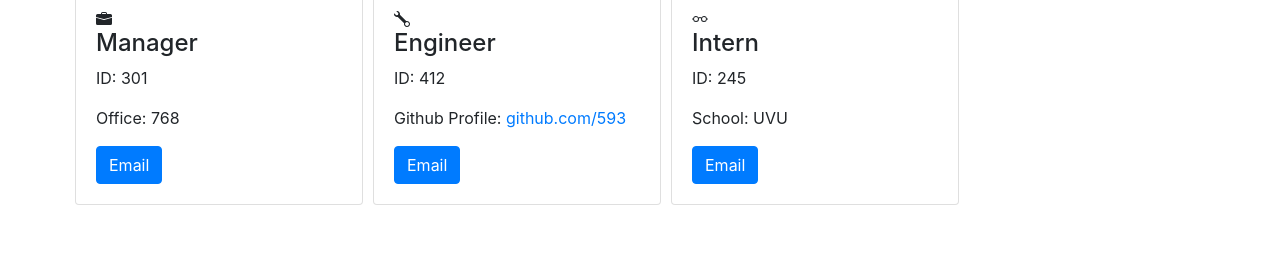
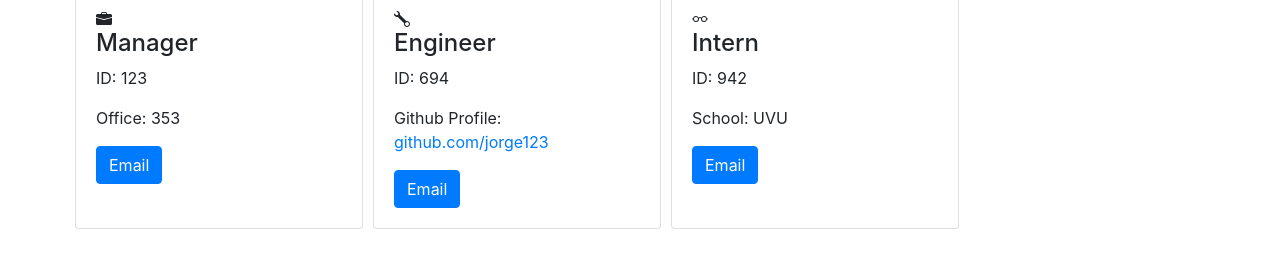
Before and after one commit to salgorog/team-profile-generator, a website: page dist/index.html in a window 1280 px wide. Shown: the part 167-434 px from the top of the page. Drawn offline with nearby package versions, Linux system fonts and the light colour scheme.

Commit message:
finished readme

```diff
--- a/dist/index.html
+++ b/dist/index.html
@@ -29,8 +29,8 @@
                         <path fill-rule="evenodd" d="M0 4.5A1.5 1.5 0 0 1 1.5 3h13A1.5 1.5 0 0 1 16 4.5v1.384l-7.614 2.03a1.5 1.5 0 0 1-.772 0L0 5.884V4.5zm5-2A1.5 1.5 0 0 1 6.5 1h3A1.5 1.5 0 0 1 11 2.5V3h-1v-.5a.5.5 0 0 0-.5-.5h-3a.5.5 0 0 0-.5.5V3H5v-.5z"/>
                     </svg>
                     <h4>Manager</h4>
-                    <p>ID: 301</p>
-                    <p>Office: 768</p>
+                    <p>ID: 123</p>
+                    <p>Office: 353</p>
                     <a href="mailto: chris123@gmail.com" class="btn btn-primary">Email</a>
                 </div>
                 </div>
@@ -43,8 +43,8 @@
                         <path fill-rule="evenodd" d="M.102 2.223A3.004 3.004 0 0 0 3.78 5.897l6.341 6.252A3.003 3.003 0 0 0 13 16a3 3 0 1 0-.851-5.878L5.897 3.781A3.004 3.004 0 0 0 2.223.1l2.141 2.142L4 4l-1.757.364L.102 2.223zm13.37 9.019L13 11l-.471.242-.529.026-.287.445-.445.287-.026.529L11 13l.242.471.026.529.445.287.287.445.529.026L13 15l.471-.242.529-.026.287-.445.445-.287.026-.529L15 13l-.242-.471-.026-.529-.445-.287-.287-.445-.529-.026z"/>
                     </svg>
                     <h4>Engineer</h4>
-                    <p>ID: 412</p>
-                    <p>Github Profile: <a href="https://github.com/593" target='_blank'>github.com/593</a></p>
+                    <p>ID: 694</p>
+                    <p>Github Profile: <a href="https://github.com/jorge123" target='_blank'>github.com/jorge123</a></p>
                     <a href="mailto: jorge123@gmail.com" class="btn btn-primary">Email</a>
                     </div>
                 </div>
@@ -57,7 +57,7 @@
                         <path fill-rule="evenodd" d="M4 6a2 2 0 1 0 0 4 2 2 0 0 0 0-4zm2.625.547a3 3 0 0 0-5.584.953H.5a.5.5 0 0 0 0 1h.541A3 3 0 0 0 7 8a1 1 0 0 1 2 0 3 3 0 0 0 5.959.5h.541a.5.5 0 0 0 0-1h-.541a3 3 0 0 0-5.584-.953A1.993 1.993 0 0 0 8 6c-.532 0-1.016.208-1.375.547zM14 8a2 2 0 1 0-4 0 2 2 0 0 0 4 0z"/>
                     </svg>
                     <h4>Intern</h4>
-                    <p>ID: 245</p>
+                    <p>ID: 942</p>
                     <p>School: UVU</p>
                     <a href="mailto: tom123@gmail.com" class="btn btn-primary">Email</a>
                 </div>
```
Also changed, not shown: README.md.
